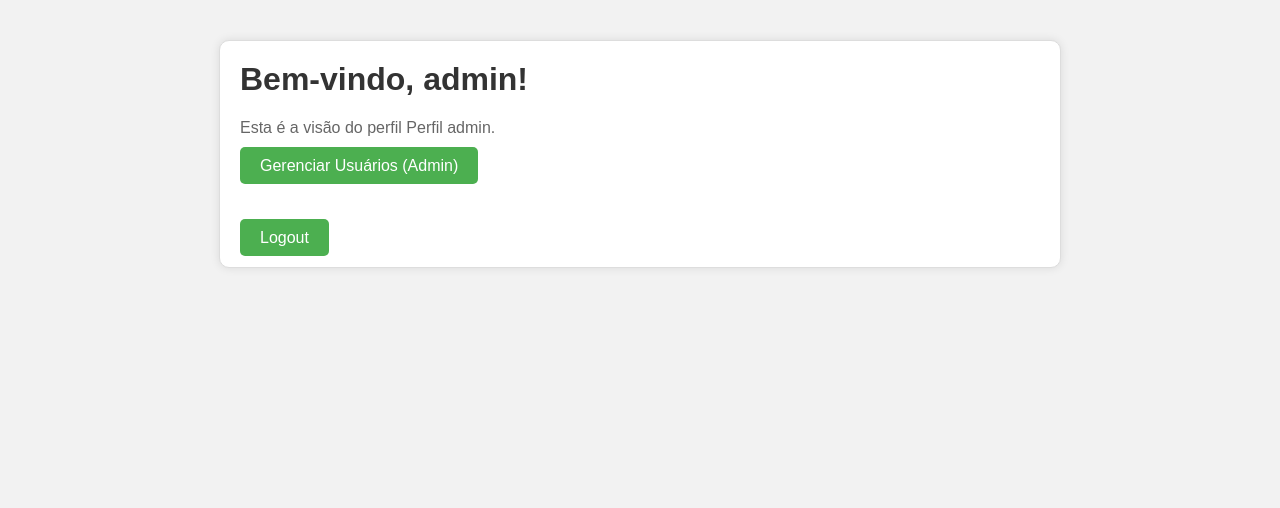
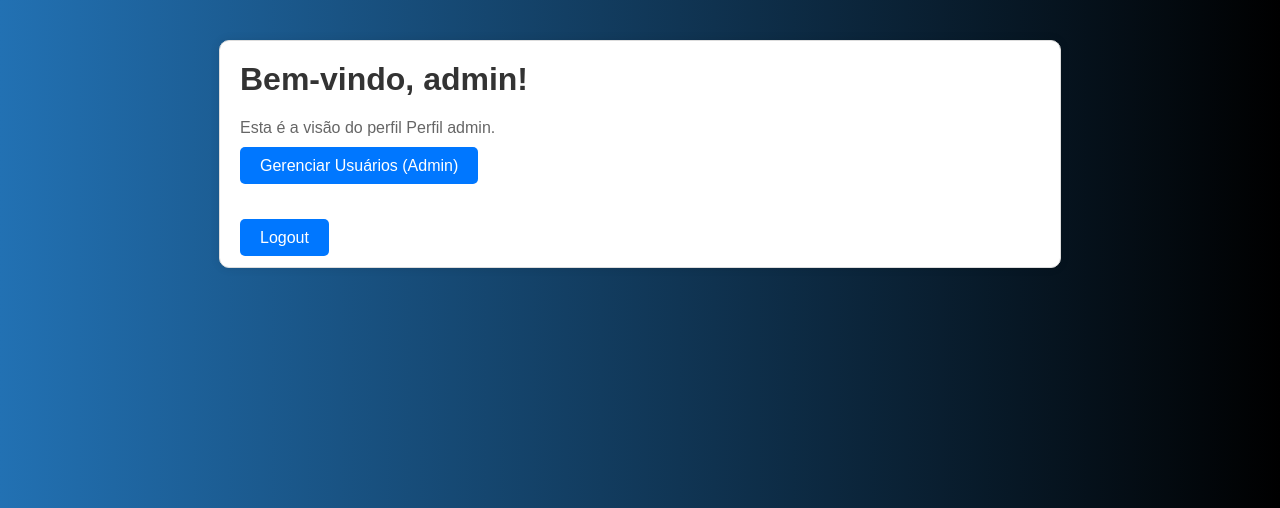
Before and after one commit to poxxataly26/cadlog-system, a PHP site: template views/dashboard.php in a window 1280 px wide. Shown: the top 508 px of the page. Run offline with PHP 8.4, Linux system fonts and the light colour scheme; the template is opened without the code that fills it, so the values that code supplies are empty; the visitor is signed in with stand-in values (Sample User, id 1).

Commit message:
Inserindo css na dashboard

```diff
--- a/views/dashboard.php
+++ b/views/dashboard.php
@@ -7,6 +7,7 @@
 
     <style>
 body {
+    background-image: linear-gradient(to right, #2271B3, black);
     font-family: Arial, sans-serif;
     margin: 0;
     padding: 0;
@@ -30,7 +31,7 @@ p {
     margin-bottom: 20px;
 }
 .btn {
-    background-color: #4CAF50;
+    background-color: #07FF;
     color: #fff;
     padding: 10px 20px;
     border: none;
@@ -38,7 +39,7 @@ p {
     cursor: pointer;
 }
 .btn:hover {
-    background-color: #3e8e41;
+    background-color: #2271B3;
 }
 a {
     text-decoration: none;
```
